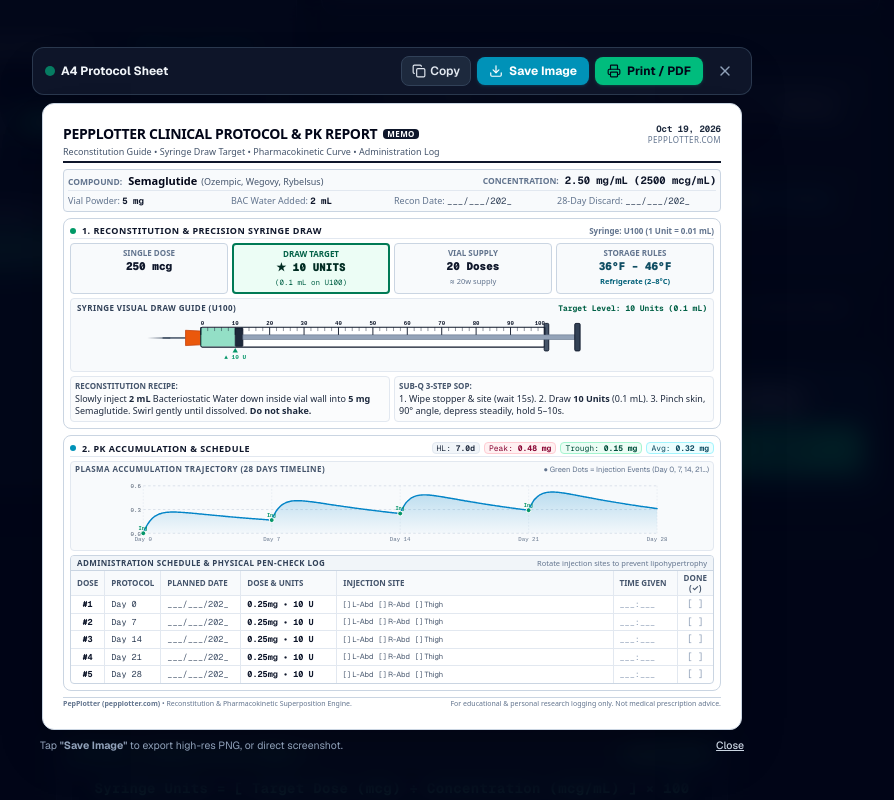
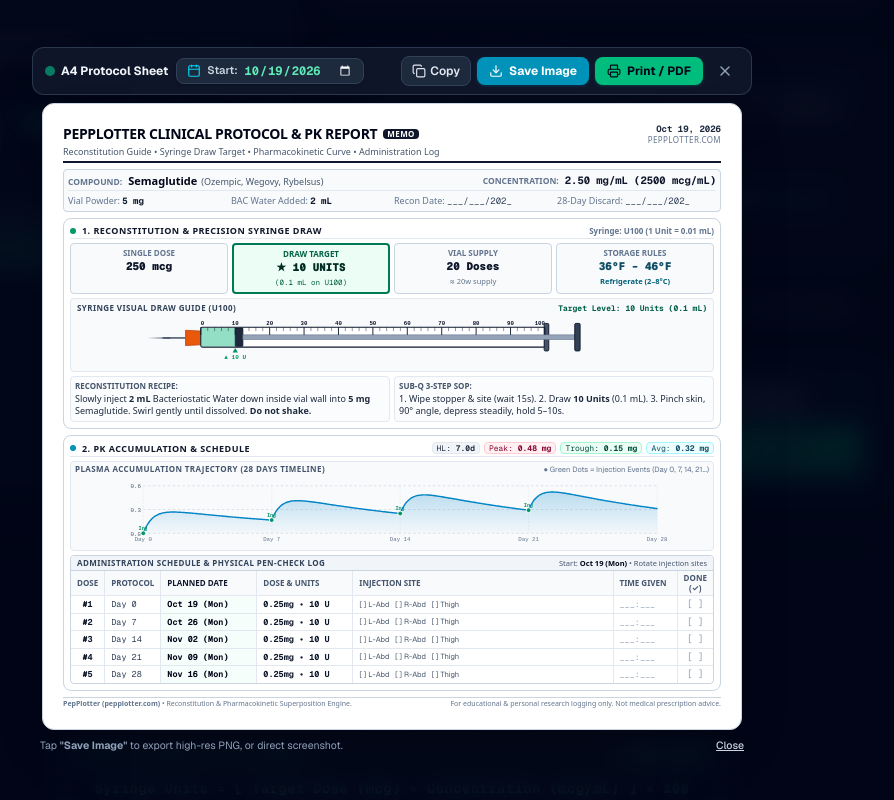
Before and after one commit to issuunnyy/pepplotter.com, a Next.js app: page / in a window 1280 px wide. Both pictures are taken after a click on the button "Preview A4 Sheet". Shown: the part 1115-1915 px from the top of the page, without its empty margins (248-1142 px from the left). Built offline with nearby package versions, Linux system fonts and the light colour scheme.

Commit message:
feat(print): add interactive start date picker with automatic scheduled injection date calculations for fridge sheet and image export

```diff
--- a/src/components/PrintableProtocolSheet.tsx
+++ b/src/components/PrintableProtocolSheet.tsx
@@ -3,8 +3,8 @@
 import React, { useMemo, useState, useRef } from 'react';
 import { SyringeType, ReconstitutionResult, ConcentrationDataPoint, InjectionEntry } from '@/lib/types';
 import { generateSmoothSpline } from '@/lib/calculator';
-import { renderSheetToCanvas, SheetCanvasData } from '@/lib/canvasSheet';
-import { Printer, X, Download, Copy, Check, Eye } from 'lucide-react';
+import { renderSheetToCanvas, SheetCanvasData, formatPlannedDate } from '@/lib/canvasSheet';
+import { Printer, X, Download, Copy, Check, Eye, Calendar } from 'lucide-react';
 
 interface PrintableProtocolSheetProps {
   isOpen?: boolean;
@@ -24,6 +24,7 @@ interface PrintableProtocolSheetProps {
   dataPoints: ConcentrationDataPoint[];
   injections: InjectionEntry[];
   frequencyDays?: number;
+  initialStartDate?: string;
 }
 
 export const PrintableProtocolSheet: React.FC<PrintableProtocolSheetProps> = ({
@@ -44,7 +45,17 @@ export const PrintableProtocolSheet: React.FC<PrintableProtocolSheetProps> = ({
   dataPoints,
   injections,
   frequencyDays = 7,
+  initialStartDate,
 }) => {
+  const getTodayIso = () => {
+    const now = new Date();
+    const year = now.getFullYear();
+    const month = String(now.getMonth() + 1).padStart(2, '0');
+    const day = String(now.getDate()).padStart(2, '0');
+    return `${year}-${month}-${day}`;
+  };
+
+  const [startDate, setStartDate] = useState<string>(initialStartDate || getTodayIso);
   const [copied, setCopied] = useState(false);
   const [isExporting, setIsExporting] = useState(false);
   const [previewImageUrl, setPreviewImageUrl] = useState<string | null>(null);
@@ -172,7 +183,7 @@ export const PrintableProtocolSheet: React.FC<PrintableProtocolSheetProps> = ({
   }, [injections, compoundName, frequencyDays, doseMg]);
 
   const handleCopySummary = () => {
-    const summary = `📋 ${compoundName} Protocol\n• Dose: ${doseDisplay} (${reconResult.syringeUnits} Units on ${syringeType})\n• Mixing: ${vialMg}mg vial + ${waterMl}mL BAC water (${concentrationMgMl.toFixed(2)} mg/mL)\n• Half-Life: ${(halfLifeHours / 24).toFixed(1)}d | Peak: ~${peakConcentration.toFixed(2)}mg\n• Generated via PepPlotter (https://pepplotter.com)`;
+    const summary = `📋 ${compoundName} Protocol\n• Start Date: ${formatPlannedDate(startDate, 0)}\n• Dose: ${doseDisplay} (${reconResult.syringeUnits} Units on ${syringeType})\n• Mixing: ${vialMg}mg vial + ${waterMl}mL BAC water (${concentrationMgMl.toFixed(2)} mg/mL)\n• Half-Life: ${(halfLifeHours / 24).toFixed(1)}d | Peak: ~${peakConcentration.toFixed(2)}mg\n• Generated via PepPlotter (https://pepplotter.com)`;
     navigator.clipboard?.writeText(summary).then(() => {
       setCopied(true);
       setTimeout(() => setCopied(false), 2000);
@@ -203,6 +214,7 @@ export const PrintableProtocolSheet: React.FC<PrintableProtocolSheetProps> = ({
         dataPoints,
         tableRows,
         frequencyDays,
+        startDate,
       };
 
       // Direct Canvas 2D drawing (no foreignObject, no security restrictions)
@@ -648,8 +660,8 @@ export const PrintableProtocolSheet: React.FC<PrintableProtocolSheetProps> = ({
             <span className="text-[8px] uppercase font-bold text-slate-700 tracking-wider">
               Administration Schedule &amp; Physical Pen-Check Log
             </span>
-            <span className="text-[7.5px] text-slate-500">
-              Rotate injection sites to prevent lipohypertrophy
+            <span className="text-[7.5px] text-slate-600 font-medium">
+              Start: <strong className="text-slate-950 font-bold">{formatPlannedDate(startDate, 0)}</strong> • Rotate injection sites
             </span>
           </div>
 
@@ -658,7 +670,7 @@ export const PrintableProtocolSheet: React.FC<PrintableProtocolSheetProps> = ({
               <tr className="border-b border-slate-200 bg-slate-50 text-[8px] uppercase text-slate-600 font-bold">
                 <th className="py-0.5 px-1.5 w-8 text-center border-r border-slate-200">Dose</th>
                 <th className="py-0.5 px-1.5 w-14 border-r border-slate-200">Protocol</th>
-                <th className="py-0.5 px-1.5 w-20 border-r border-slate-200">Planned Date</th>
+                <th className="py-0.5 px-1.5 w-24 border-r border-slate-200 text-slate-900 font-bold">Planned Date</th>
                 <th className="py-0.5 px-1.5 w-24 border-r border-slate-200">Dose &amp; Units</th>
                 <th className="py-0.5 px-1.5 border-r border-slate-200">Injection Site</th>
                 <th className="py-0.5 px-1.5 w-16 border-r border-slate-200">Time Given</th>
@@ -680,8 +692,8 @@ export const PrintableProtocolSheet: React.FC<PrintableProtocolSheetProps> = ({
                     <td className="py-0.5 px-1.5 text-slate-700 border-r border-slate-200">
                       Day {inj.day}
                     </td>
-                    <td className="py-0.5 px-1.5 text-slate-600 border-r border-slate-200">
-                      ___/___/202_
+                    <td className="py-0.5 px-1.5 font-bold text-slate-950 border-r border-slate-200 whitespace-nowrap bg-emerald-50/50 print:bg-transparent">
+                      {formatPlannedDate(startDate, inj.day)}
                     </td>
                     <td className="py-0.5 px-1.5 font-bold text-slate-900 border-r border-slate-200 whitespace-nowrap">
                       {inj.doseMg.toFixed(2)}mg • {targetUnits} U
@@ -742,11 +754,28 @@ export const PrintableProtocolSheet: React.FC<PrintableProtocolSheetProps> = ({
       >
         {/* Screen Action Bar (print:hidden) */}
         <div className="bg-slate-900/95 border border-slate-700/80 rounded-xl px-3 py-2 flex flex-wrap items-center justify-between gap-2 shadow-2xl text-xs print:hidden">
-          <div className="flex items-center gap-1.5">
-            <span className="w-2.5 h-2.5 rounded-full bg-emerald-400 animate-pulse shrink-0" />
-            <span className="font-bold text-slate-100">
-              A4 Protocol Sheet
-            </span>
+          <div className="flex items-center gap-2">
+            <div className="flex items-center gap-1.5">
+              <span className="w-2.5 h-2.5 rounded-full bg-emerald-400 animate-pulse shrink-0" />
+              <span className="font-bold text-slate-100 hidden sm:inline">
+                A4 Protocol Sheet
+              </span>
+            </div>
+
+            {/* Interactive Start Date Picker (Auto-calculates subsequent injection dates) */}
+            <label
+              className="flex items-center gap-1.5 bg-slate-800 hover:bg-slate-750 border border-slate-700 rounded-lg px-2.5 py-1 text-slate-200 cursor-pointer transition-colors shadow-sm"
+              title="Select first injection date; all subsequent dose dates will auto-calculate"
+            >
+              <Calendar className="w-3.5 h-3.5 text-cyan-400 shrink-0" />
+              <span className="text-[11px] font-semibold text-slate-300 whitespace-nowrap">Start:</span>
+              <input
+                type="date"
+                value={startDate}
+                onChange={(e) => setStartDate(e.target.value)}
+                className="bg-transparent text-emerald-300 font-mono text-xs font-bold focus:outline-none cursor-pointer [color-scheme:dark]"
+              />
+            </label>
           </div>
 
           <div className="flex items-center gap-1.5">
--- a/src/lib/canvasSheet.ts
+++ b/src/lib/canvasSheet.ts
@@ -19,6 +19,29 @@ export interface SheetCanvasData {
   dataPoints: ConcentrationDataPoint[];
   tableRows: { day: number; doseMg: number }[];
   frequencyDays: number;
+  startDate?: string;
+}
+
+/**
+ * Format a planned injection date given a base YYYY-MM-DD string and day offset.
+ * Example output: "Oct 24 (Fri)"
+ */
+export function formatPlannedDate(baseDateStr?: string, dayOffset: number = 0): string {
+  if (!baseDateStr) return '___/___/20_';
+  try {
+    const parts = baseDateStr.split('-').map(Number);
+    if (parts.length !== 3 || !parts[0] || !parts[1] || !parts[2]) return '___/___/20_';
+    const [y, m, d] = parts;
+    const target = new Date(y, m - 1, d + dayOffset);
+    const monthNames = ['Jan', 'Feb', 'Mar', 'Apr', 'May', 'Jun', 'Jul', 'Aug', 'Sep', 'Oct', 'Nov', 'Dec'];
+    const dayNames = ['Sun', 'Mon', 'Tue', 'Wed', 'Thu', 'Fri', 'Sat'];
+    const mStr = monthNames[target.getMonth()];
+    const dStr = String(target.getDate()).padStart(2, '0');
+    const wStr = dayNames[target.getDay()];
+    return `${mStr} ${dStr} (${wStr})`;
+  } catch {
+    return '___/___/20_';
+  }
 }
 
 /**
@@ -792,9 +815,10 @@ export function renderSheetToCanvas(canvas: HTMLCanvasElement, data: SheetCanvas
     ctx.font = '7px system-ui, sans-serif';
     ctx.fillText(`Day ${inj.day}`, padX + innerPad + 40, rY + 13);
 
-    ctx.fillStyle = '#64748b';
-    ctx.font = '7px monospace';
-    ctx.fillText('___/___/20_', padX + innerPad + 92, rY + 13);
+    const plannedDateStr = formatPlannedDate(data.startDate, inj.day);
+    ctx.fillStyle = '#0f172a';
+    ctx.font = 'bold 7px monospace';
+    ctx.fillText(plannedDateStr, padX + innerPad + 92, rY + 13);
 
     ctx.fillStyle = '#0f172a';
     ctx.font = 'bold 7px monospace';
```
